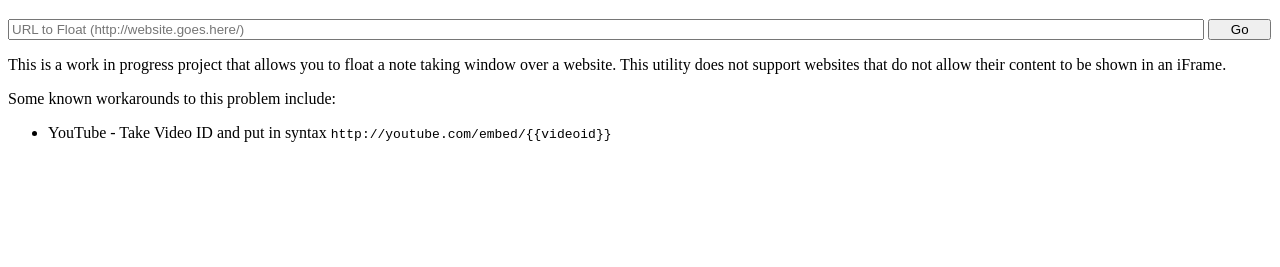
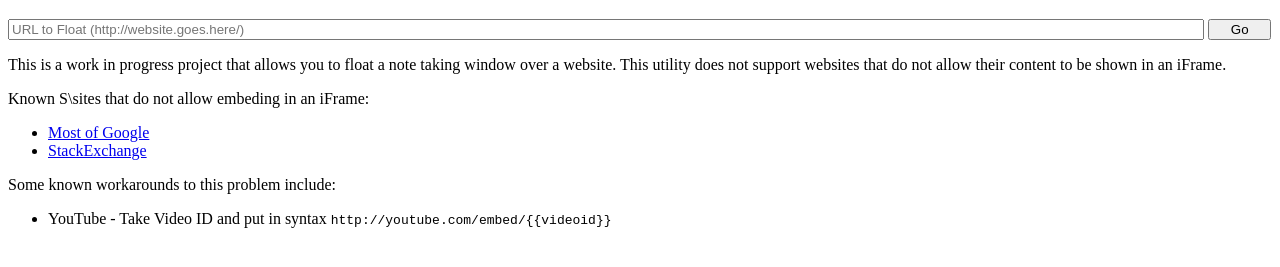
Before and after one commit to timtim17/floatnotes, a plain HTML site: page index.html in a window 1280 px wide. Shown: the part 61-328 px from the top of the page. Drawn offline with nearby package versions, Linux system fonts and the light colour scheme.

Commit message:
Add known sites that do not support iFrame

```diff
--- a/index.html
+++ b/index.html
@@ -27,6 +27,11 @@
             <input type="button" value="Go" id="submit" form="url" />
         </form>
         <p>This is a work in progress project that allows you to float a note taking window over a website. This utility does not support websites that do not allow their content to be shown in an iFrame.</p>
+        <p>Known S\sites that do not allow embeding in an iFrame:</p>
+        <ul>
+            <li><a href="http://google.com/">Most of Google</a></li>
+            <li><a href="http://stackexchange.com/">StackExchange</a></li>
+        </ul>
         <p>Some known workarounds to this problem include:</p>
         <ul>
             <li>
```
